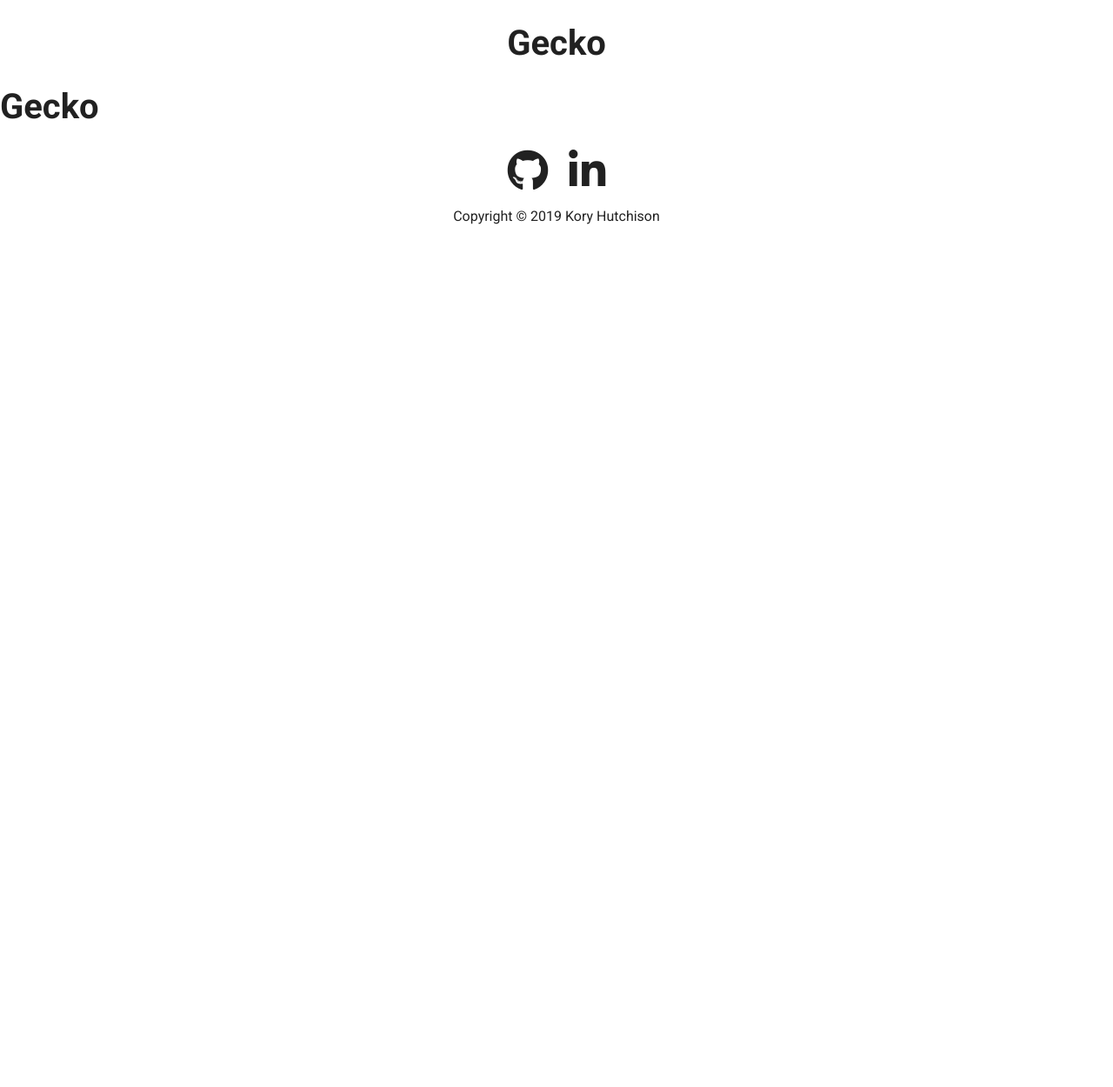
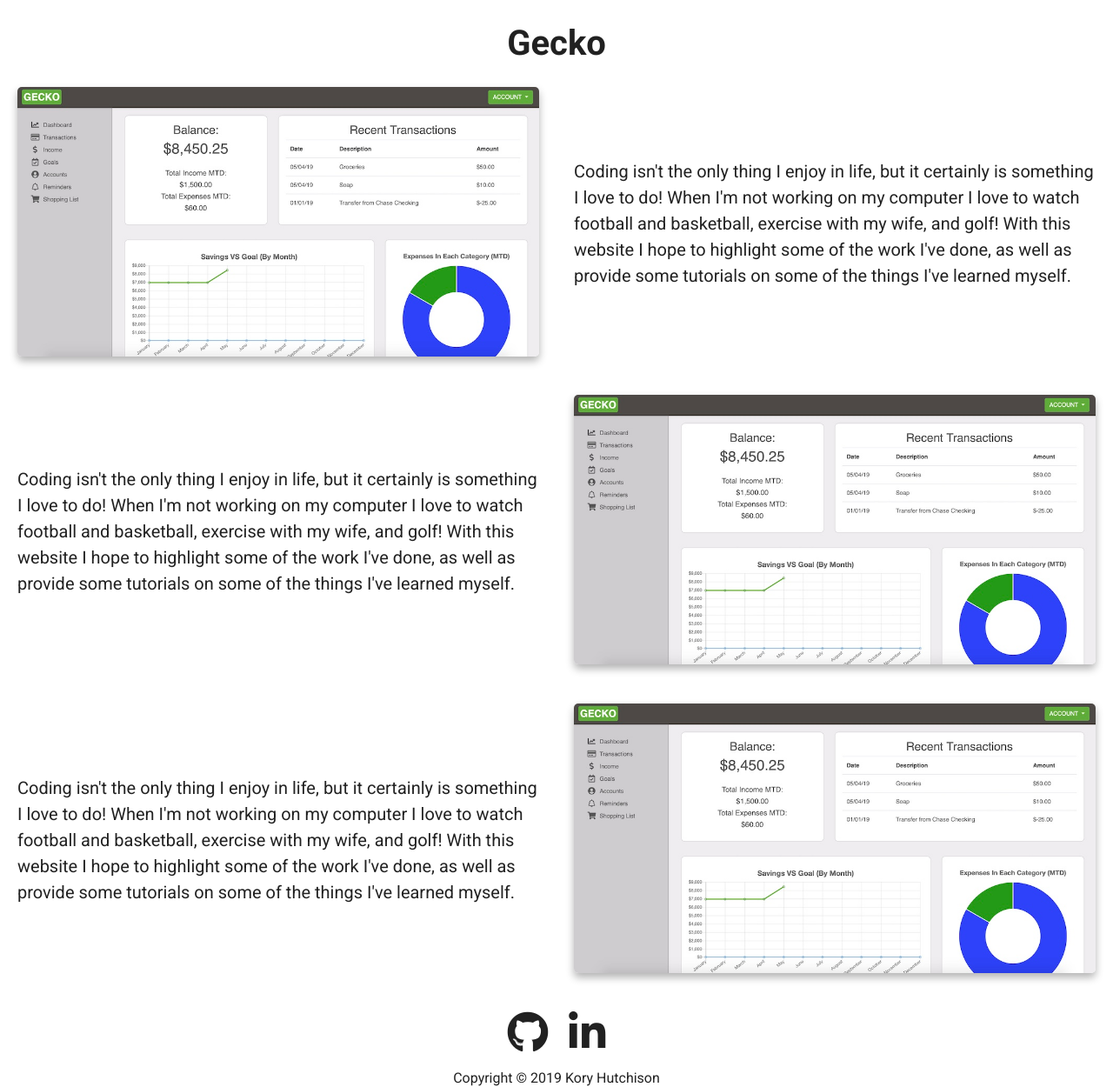
Before and after one commit to koryhutchison/koryhutchison.com, a Jekyll site: the page built from _projects/gecko.html, in a window 1280 px wide. Shown: the whole page at 87% size. Built offline with Jekyll 4.4.1, drawn with Linux system fonts in a browser that asks for light colours; nearby versions of some CDN libraries; before the commit the page ends 900 px from its top, so only the background shows below that.

```diff
--- a/_projects/gecko.html
+++ b/_projects/gecko.html
@@ -5,5 +5,44 @@
 snippet: A budgeting application I wrote for myself using Django.
 image: /assets/images/gecko.png
 ---
-
-<h1>Gecko</h1>
+<kory-section title="What is Gecko?">
+    <div class="row">
+        <div class="col-half gutters">
+            <img class="img-responsive" src="/assets/images/gecko.png" />
+        </div>
+        <div class="col-half gutters">
+            <p>
+                Coding isn't the only thing I enjoy in life, but it certainly is something I
+                love to do! When I'm not working on my computer I love to watch football and basketball,
+                exercise with my wife, and golf! With this website I hope to highlight some
+                of the work I've done, as well as provide some tutorials on some of the things I've learned myself.
+            </p>
+        </div>
+    </div>
+    <div class="row">
+        <div class="col-half gutters">
+            <p>
+                Coding isn't the only thing I enjoy in life, but it certainly is something I
+                love to do! When I'm not working on my computer I love to watch football and basketball,
+                exercise with my wife, and golf! With this website I hope to highlight some
+                of the work I've done, as well as provide some tutorials on some of the things I've learned myself.
+            </p>
+        </div>
+        <div class="col-half gutters">
+            <img class="img-responsive" src="/assets/images/gecko.png" />
+        </div>
+    </div>
+    <div class="row">
+        <div class="col-half gutters">
+            <p>
+                Coding isn't the only thing I enjoy in life, but it certainly is something I
+                love to do! When I'm not working on my computer I love to watch football and basketball,
+                exercise with my wife, and golf! With this website I hope to highlight some
+                of the work I've done, as well as provide some tutorials on some of the things I've learned myself.
+            </p>
+        </div>
+        <div class="col-half gutters">
+            <img class="img-responsive" src="/assets/images/gecko.png" />
+        </div>
+    </div>
+</kory-section>
--- a/src/components/brand-container.vue
+++ b/src/components/brand-container.vue
@@ -26,7 +26,7 @@
             this.svgPoints = '0,30 100,2 100,0 0,0';
             this.svgStyle = {
                 left: '0px',
-                top: '0px'
+                top: '-1px'
             }
         }
     }
--- a/src/components/navigation.vue
+++ b/src/components/navigation.vue
@@ -17,7 +17,7 @@
     },
     methods: {
         handleScroll () {
-            if (document.body.scrollTop > 0) {
+            if (document.body.scrollTop > 0 || document.documentElement.scrollTop > 0) {
                 this.isScrolling = true;
             } else {
                 this.isScrolling = false;
```
